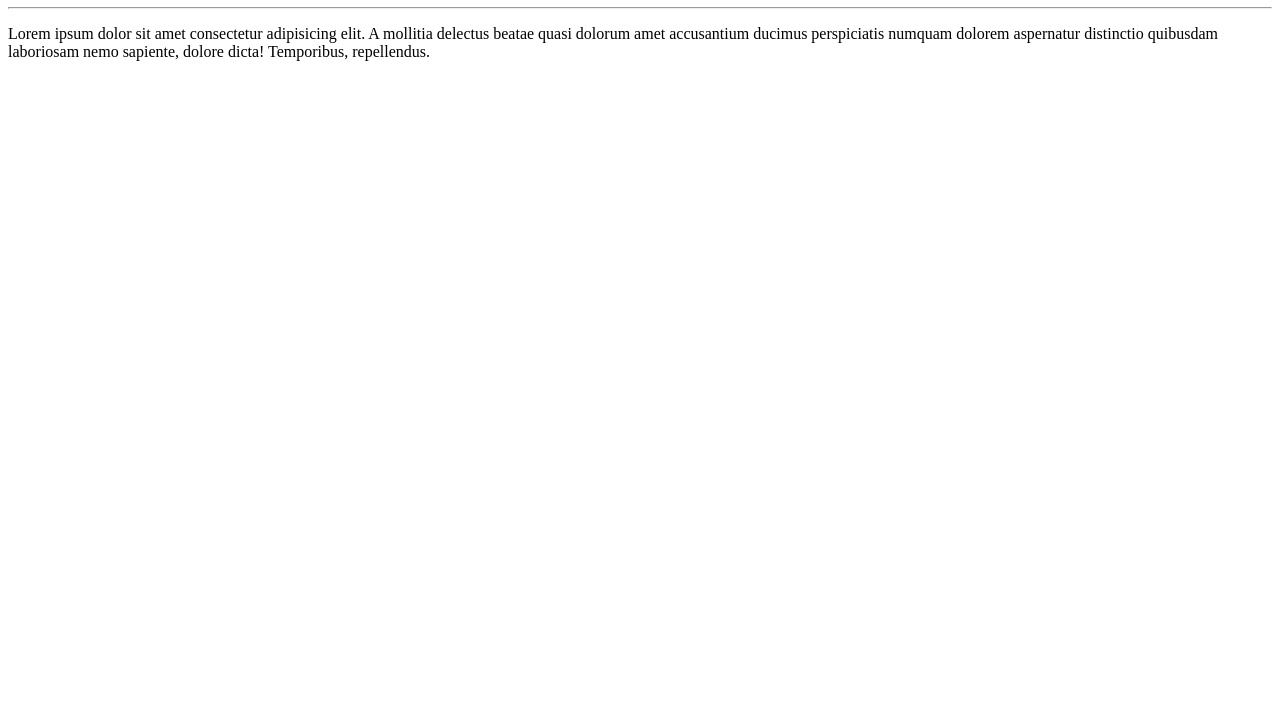
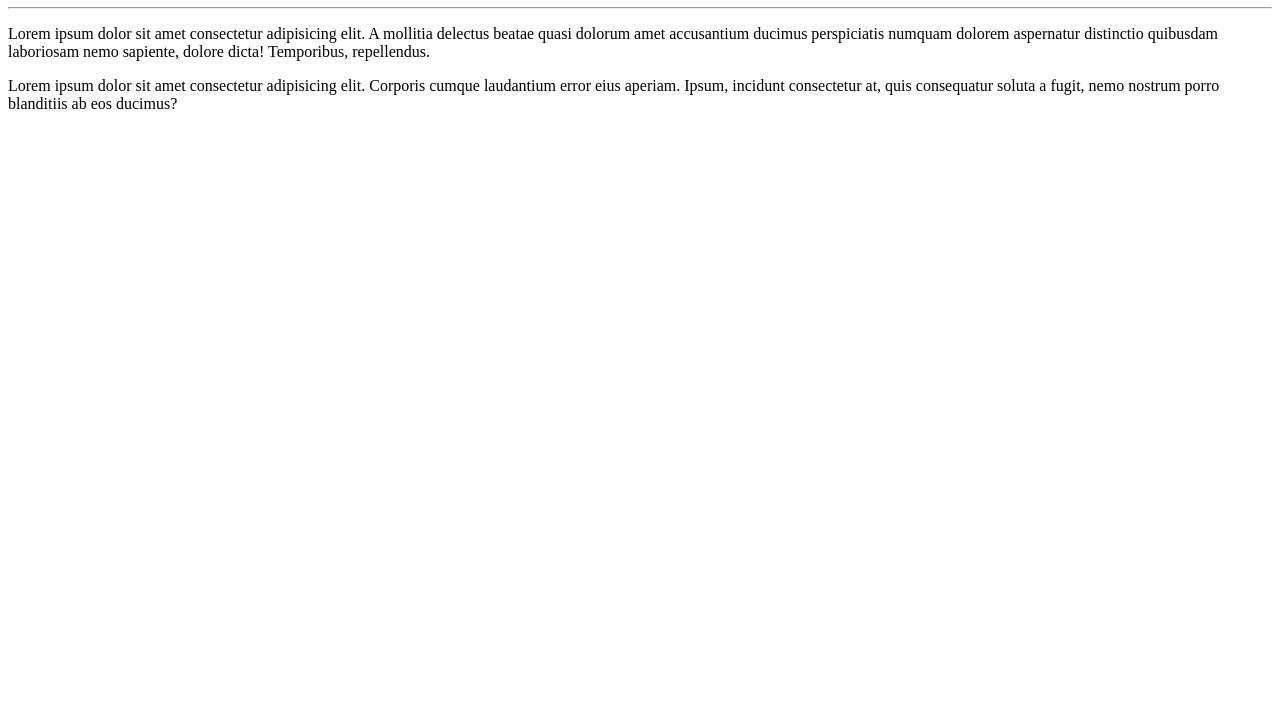
Before and after one commit to lihyasumura/Git-GitHub, a plain HTML site: page site-exemplo/index.html in a window 1280 px wide. Shown: the part 73-800 px from the top of the page. Drawn offline with Linux system fonts and the light colour scheme.

Commit message:
Update index.html

```diff
--- a/site-exemplo/index.html
+++ b/site-exemplo/index.html
@@ -10,5 +10,6 @@
     <h1>Olá, Mundo!</h1>
     <hr>
     <p>Lorem ipsum dolor sit amet consectetur adipisicing elit. A mollitia delectus beatae quasi dolorum amet accusantium ducimus perspiciatis numquam dolorem aspernatur distinctio quibusdam laboriosam nemo sapiente, dolore dicta! Temporibus, repellendus.</p>
+    <p>Lorem ipsum dolor sit amet consectetur adipisicing elit. Corporis cumque laudantium error eius aperiam. Ipsum, incidunt consectetur at, quis consequatur soluta a fugit, nemo nostrum porro blanditiis ab eos ducimus?</p>
 </body>
 </html>
```
